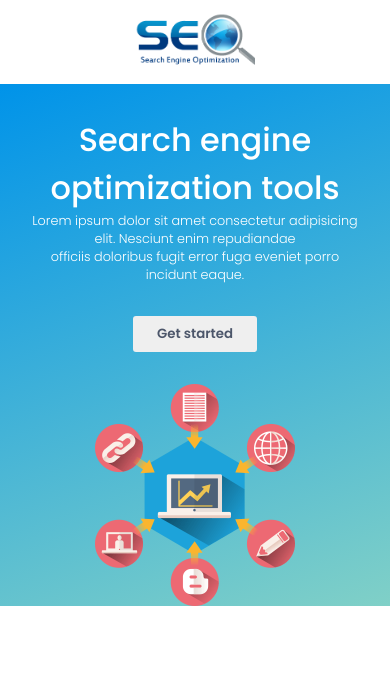
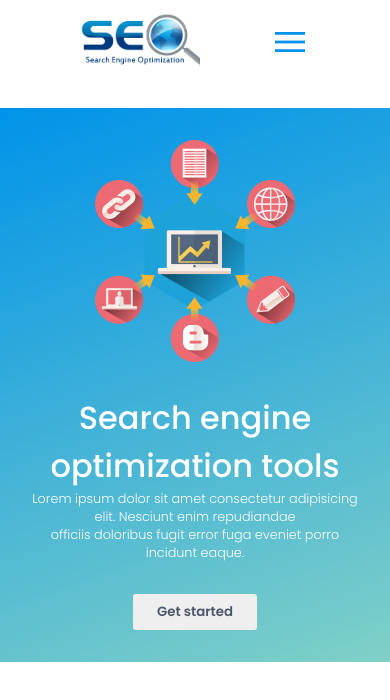
Before and after one commit to MD-Rahed-Mia/seomart, a plain HTML site: page index.html in a window 390 px wide. Drawn offline with nearby package versions, Linux system fonts and the light colour scheme.

Commit message:
mobile responsive on menu

```diff
--- a/index.html
+++ b/index.html
@@ -16,9 +16,18 @@
 <body>
   <div class="header">
     <div class="navbar">
+
+      <div class="menu_box">
+
       <div class="nav_logo">
         <img src="images/seo_tools_logo.png" alt="logo">
       </div>
+
+      <span class="material-symbols-outlined" id="menuBtn">
+        menu
+        </span>
+      </div>
+
       <div class="nav_menu">
         <ul>
           <li><a href="#">HOME</a></li>
@@ -41,5 +50,7 @@
       </div>
     </div>
   </div>
+
+  <script src="main.js"></script>
 </body>
 </html>
--- a/main.js
+++ b/main.js
@@ -0,0 +1,7 @@
+
+let menuBtn = document.querySelector("#menuBtn");
+let menuBox = document.querySelector(".nav_menu ul");
+
+menuBtn.addEventListener("click", function () {
+  menuBox.classList.toggle("active");
+})
--- a/style.css
+++ b/style.css
@@ -32,6 +32,10 @@
   cursor: pointer;
   position: relative;
 }
+
+#menuBtn {
+  display: none;
+}
 .nav_menu ul li::before {
   content: "";
   position: absolute;
@@ -41,6 +45,7 @@
   height: 5px;
   background: #008b8b;
   transition: width 0.6s;
+  border-radius: 5px;
 }
 .nav_menu ul li:hover::before {
   width: 100%;
@@ -69,17 +74,17 @@
   justify-content: center;
   flex-direction: column;
 }
-.headerbox_left h1{
+.headerbox_left h1 {
   color: white;
   font-weight: 500;
 }
-.headerbox_left p{
+.headerbox_left p {
   font-size: 0.8rem;
   color: white;
   font-weight: 300;
 }
 
-.headerbox_left button{
+.headerbox_left button {
   padding: 0.5rem 1.5rem;
   margin-top: 2rem;
   border-radius: 3px;
@@ -98,19 +103,56 @@
   width: 200px;
 }
 
+@media screen and (max-width: 650px) {
+  #menuBtn {
+    display: block;
+    font-size: 2.5rem;
+    color: #0093e9;
+    cursor: pointer;
+  }
+  .navbar {
+    display: flex;
+    align-items: center;
+    justify-content: space-between;
+    flex-direction: column;
+    width: 100%;
+  }
 
-@media screen and (max-width: 650px) {
-
-  .navbar{
+  .menu_box {
+    display: flex;
+    width: 100%;
+    justify-content: space-between;
+    align-items: center;
+  }
+  .nav_menu ul {
     display: flex;
     align-items: center;
     justify-content: center;
+    flex-direction: column;
+    row-gap: 1rem;
+    width: 100%;
+    max-height: 0px;
+    overflow: hidden;
+    transition: max-height 0.5s ease-in;
   }
 
-  .nav_menu{
-    display: none;
+  .nav_menu .active{
+    max-height: 700px;
   }
-  .header_box{
+
+  .nav_menu {
+    width: 100%;
+    margin-top: 1.5rem;
+  }
+  .nav_menu ul li {
+    text-align: center;
+    width: 100%;
+    padding: 0.5rem 1rem;
+    background: lightgray;
+    font-size: 1rem;
+  }
+
+  .header_box {
     width: 100%;
     display: flex;
     flex-direction: column;
@@ -120,9 +162,16 @@
     justify-content: center;
   }
 
-  .headerbox_left{
+  .headerbox_left {
     align-items: center;
     justify-content: center;
     text-align: center;
   }
+  .headerbox_left{
+    order: 2;
+  }
+  .headerbox_right{
+    padding-top: 2rem;
+    order: 1;
+  }
 }
```
